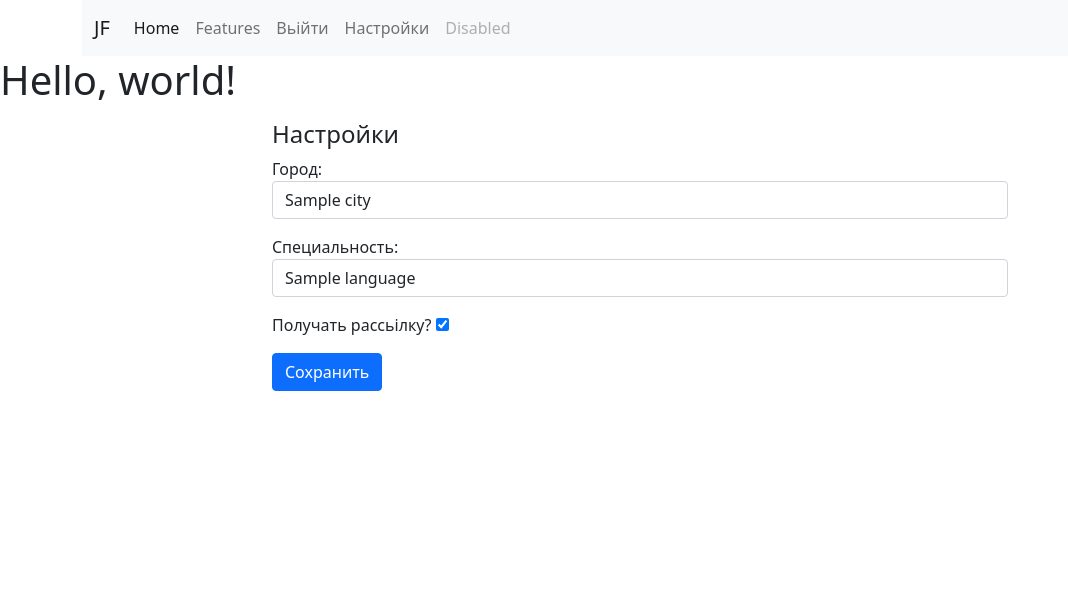
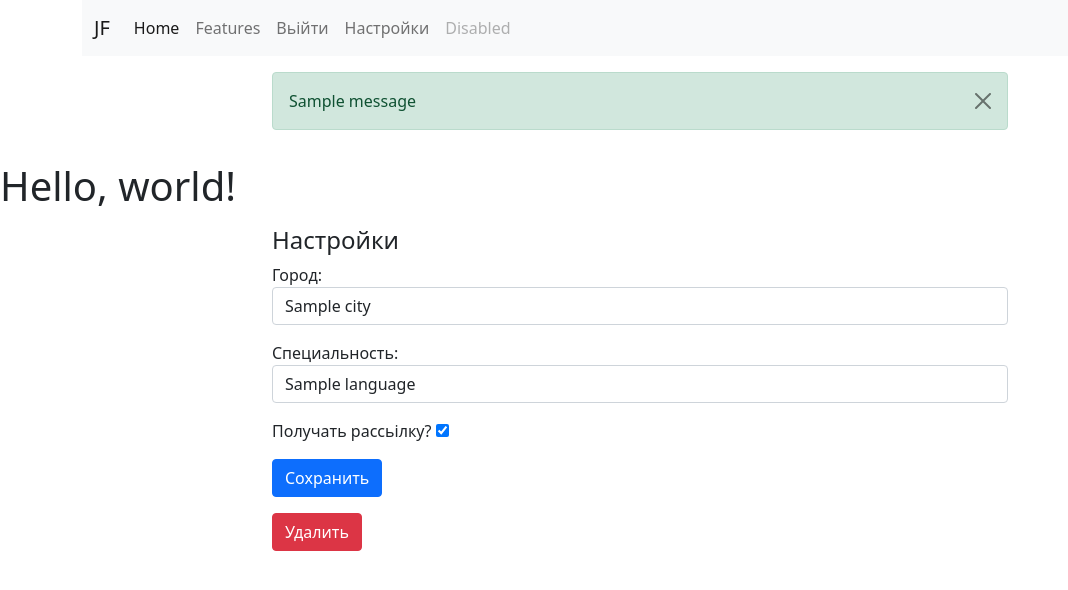
Before and after one commit to Vankaya/scraping-site, a Django app: page /accounts/update/ in a window 1280 px wide. Shown: the top 590 px of the page, without its empty margins (0-1068 px from the left). Run offline with Django 3.2, Linux system fonts and the light colour scheme; a user stored in the database is signed in; tables that the repository leaves empty hold one stand-in row (values such as "Sample post"); one stand-in notice (Sample message) is shown.

Commit message:
part7 finish

```diff
--- a/src/accounts/templates/accounts/update.html
+++ b/src/accounts/templates/accounts/update.html
@@ -13,6 +13,10 @@
            </div>
            <button type="submit" class="btn btn-primary">Сохранить</button>
          </form>
+          <form method="POST" action="{% url 'accounts:delete' %}">{% csrf_token %}
+
+           <button type="submit" class="btn btn-danger my-3">Удалить</button>
+         </form>
      </div>
  </div>
 
--- a/src/accounts/urls.py
+++ b/src/accounts/urls.py
@@ -1,5 +1,6 @@
 from django.urls import path
-from accounts.views import login_view, logout_view, register_view, update_view
+from accounts.views import (
+    login_view, logout_view, register_view, update_view, delete_view)
 
 
 urlpatterns = [
@@ -8,4 +9,5 @@ urlpatterns = [
     path('logout/', logout_view, name='logout'),
     path('register/', register_view, name='register'),
     path('update/', update_view, name='update'),
+    path('delete/', delete_view, name='delete'),
 ]
--- a/src/accounts/views.py
+++ b/src/accounts/views.py
@@ -1,8 +1,10 @@
 from django.shortcuts import render, redirect
-from django.contrib.auth import authenticate, login, logout
+from django.contrib.auth import authenticate, login, logout, get_user_model
+from django.contrib import messages
+
 
 from accounts.forms import UserLoginForm, UserRegistrationForm, UserUpdateForm
-
+User = get_user_model()
 
 def login_view(request):
     form = UserLoginForm(request.POST or None)
@@ -27,6 +29,7 @@ def register_view(request):
         new_user = form.save(commit=False)
         new_user.set_password(form.cleaned_data['password'])
         new_user.save()
+        messages.success(request, 'Пользователь добавлен в систему')
         return render(request, 'accounts/register_done.html', {'new_user': new_user})
     return render(request, 'accounts/register.html', {'form': form})
 
@@ -36,8 +39,26 @@ def update_view(request):
         user = request.user
         if request.method == 'POST':
             form = UserUpdateForm(request.POST)
+            if form.is_valid():
+                data = form.cleaned_data
+                user.city = data['city']
+                user.language = data['language']
+                user.send_email = data['send_email']
+                user.save()
+                messages.success(request, 'Данньіе обновленьі')
+                return redirect('accounts:update')
         else:
             form = UserUpdateForm(initial={'city': user.city, 'language': user.language, 'send_email': user.send_email})
         return render(request, 'accounts/update.html', {'form': form})
     else:
         return redirect('accounts:login')
+
+
+def delete_view(request):
+    if request.user.is_authenticated:
+        user = request.user
+        if request.method == 'POST':
+            qs = User.objects.get(pk=user.pk)
+            qs.delete()
+            messages.error(request, 'Пользователь удален')
+    return redirect('home')
--- a/src/templates/base.html
+++ b/src/templates/base.html
@@ -19,7 +19,7 @@
       <span class="navbar-toggler-icon"></span>
     </button>
     <div class="collapse navbar-collapse" id="navbarNav">
-      <ul class="navbar-nav">
+      <ul class="navbar-nav ml-auto" >
         <li class="nav-item">
           <a class="nav-link active" aria-current="page" href="{% url 'home' %}">Home</a>
         </li>
@@ -51,6 +51,31 @@
   </div>
 </nav>
   </div>
+  <div class="container">
+    <div class="row">
+      <div class="col-8 mx-auto my-3">
+        {% if messages %}
+
+          {% for message in messages %}
+         {% if message.level == DEFAULT_MESSAGE_LEVELS.ERROR %}
+         <div class="alert alert-danger alert-dismissible fade show" role="alert">
+           {{ message }}
+           <button type="button" class="btn-close" data-bs-dismiss="alert" aria-label="Close"></button>
+         </div>
+        {% else %}
+        <div class="alert alert-success alert-dismissible fade show" role="alert">
+           {{ message }}
+           <button type="button" class="btn-close" data-bs-dismiss="alert" aria-label="Close"></button>
+         </div>
+        {% endif %}
+
+
+         {% endfor %}
+
+        {% endif %}
+      </div>
+    </div>
+  </div>
     <h1>Hello, world!</h1>
     <div class="container">
    {% block content %}{% endblock %}
```
